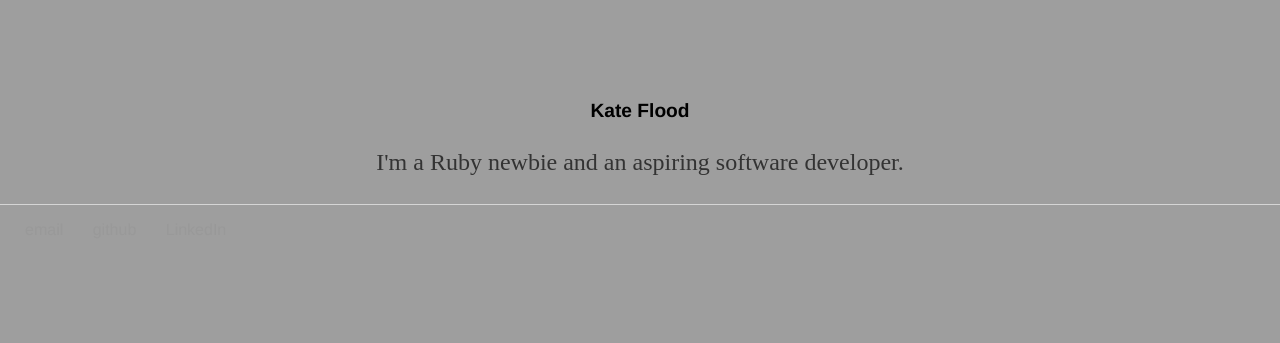
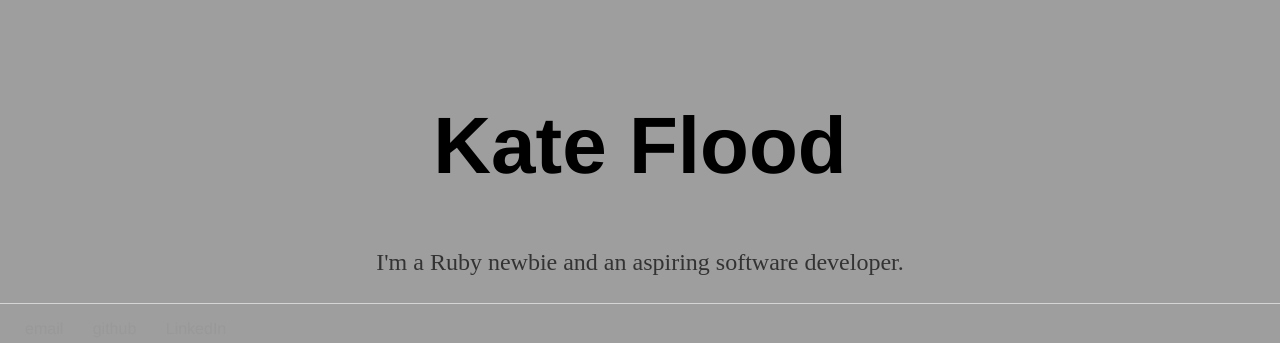
Before and after one commit to keflood/keflood.github.io, a Jekyll site: the page built from index.html, in a window 1280 px wide. Shown: the top 343 px of the page. Built offline with Jekyll 4.4.1, drawn with Linux system fonts in a browser that asks for light colours.

Commit message:
Update main.css

```diff
--- a/css/main.css
+++ b/css/main.css
@@ -27,7 +27,7 @@ a:hover {
 }
 h1 {
     text-align: center;
-    font-size: 120%;
+    font-size: 500%;
     font-family:'Helvetica', 'Sans-Serif';
     margin-top: 100px;
 }
```
